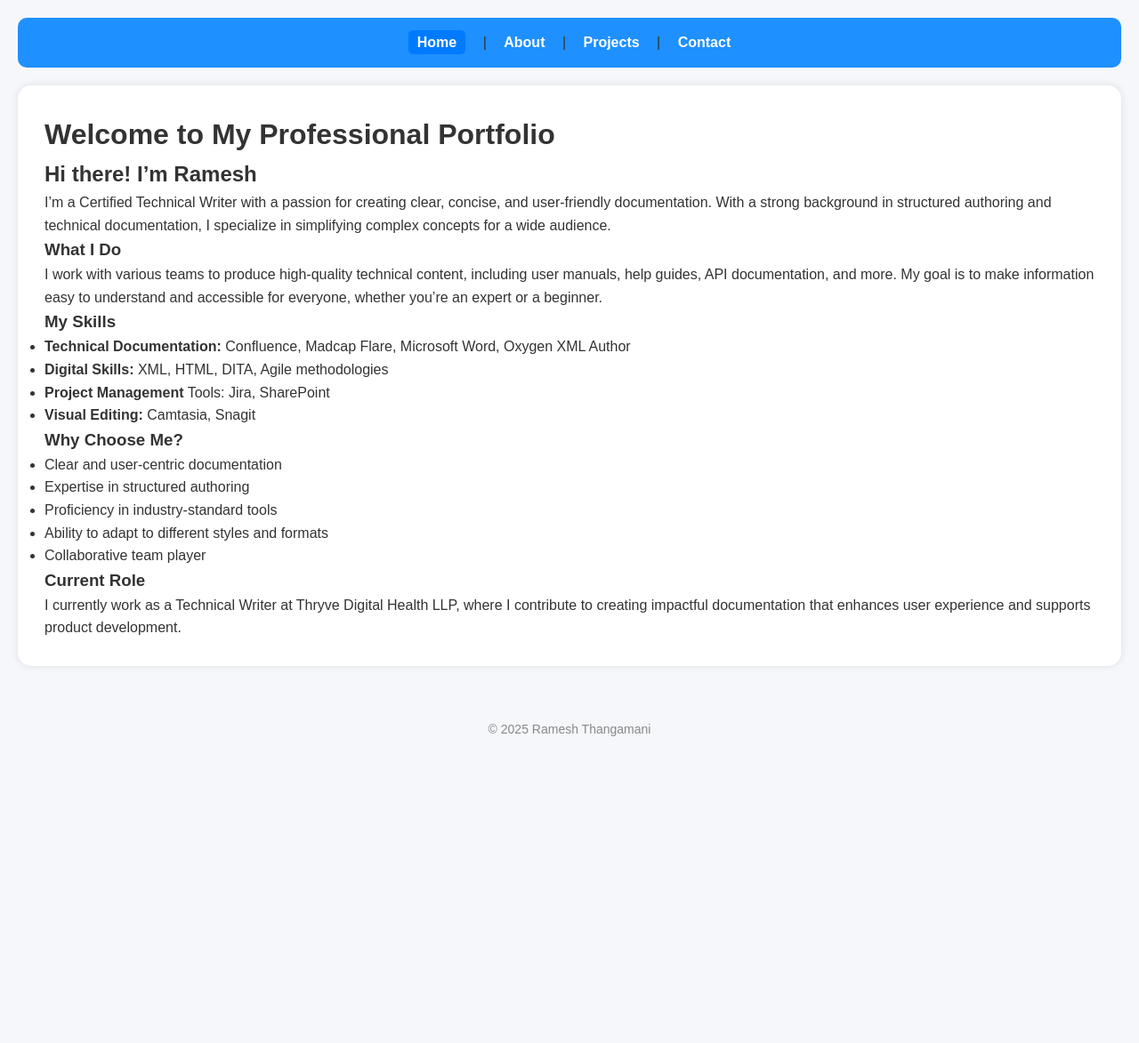
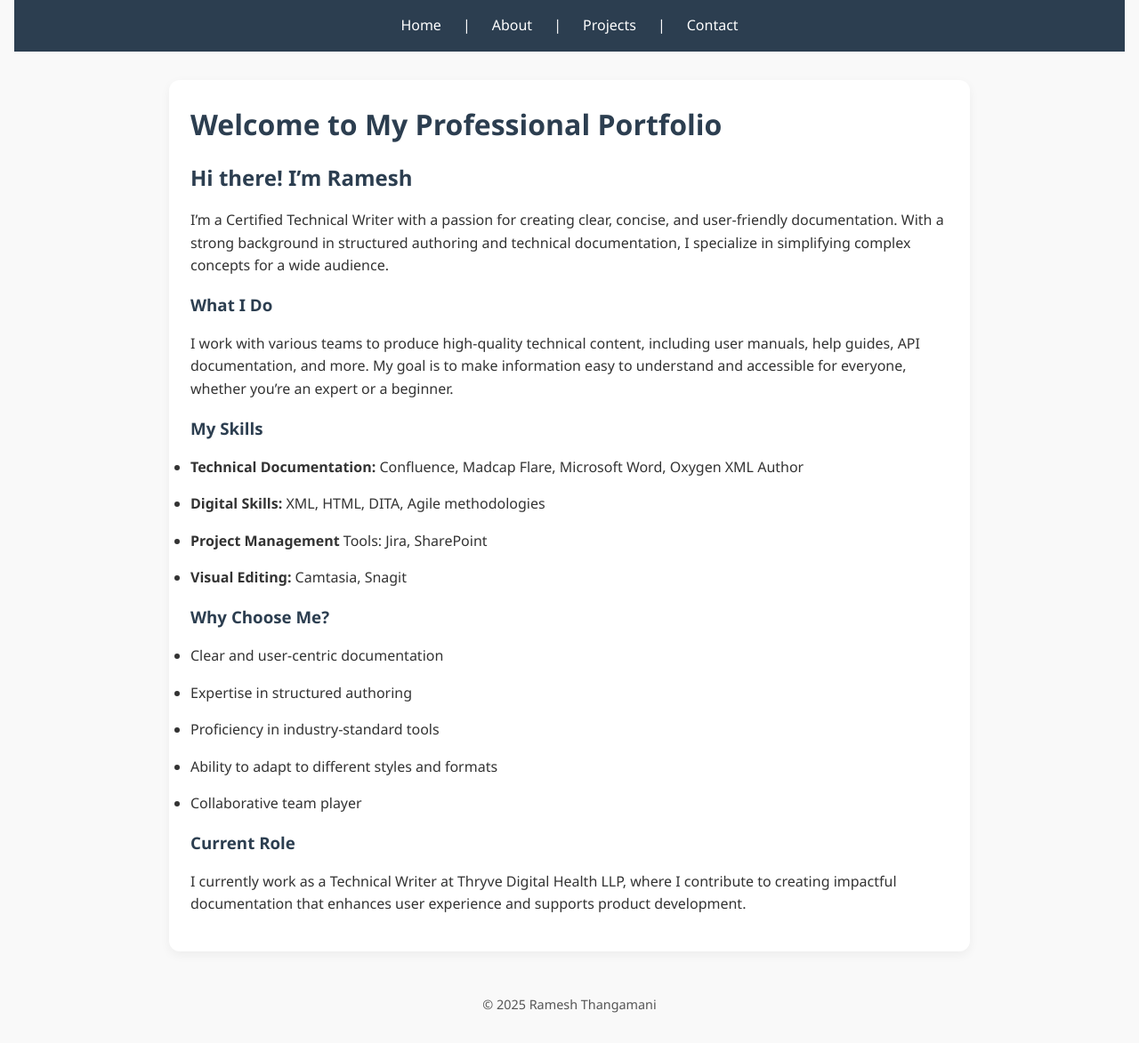
Before and after one commit to Ramesht95/Ramesh-T, a Jekyll site: the page built from index.md, in a window 1280 px wide. Shown: the whole page at 89% size. Built offline with Jekyll 4.4.1, drawn with Linux system fonts in a browser that asks for light colours; before the commit the page ends 900 px from its top, so only the background shows below that.

Commit message:
updated css

```diff
--- a/assets/css/style.css
+++ b/assets/css/style.css
@@ -1,73 +1,96 @@
-/* Basic Reset */
+/* Reset & Base Styles */
 * {
   margin: 0;
   padding: 0;
   box-sizing: border-box;
 }
-
-/* Body Styling */
 body {
-  font-family: Arial, sans-serif;
-  background-color: #f5f7fa;
+  font-family: 'Segoe UI', Tahoma, Geneva, Verdana, sans-serif;
+  background: #f9f9f9;
   color: #333;
-  padding: 20px;
   line-height: 1.6;
+  padding: 0 1rem;
 }
 
-/* Navigation Styling */
+/* Navigation Bar */
 nav {
-  background-color: #1e90ff;
-  padding: 15px;
-  margin-bottom: 20px;
-  border-radius: 10px;
-  text-align: center;
+  background-color: #2c3e50;
+  color: white;
+  display: flex;
+  justify-content: center;
+  gap: 1.5rem;
+  padding: 1rem;
+  flex-wrap: wrap;
 }
-
 nav a {
   color: white;
-  margin: 0 15px;
   text-decoration: none;
-  font-weight: bold;
+  font-weight: 500;
 }
-
 nav a:hover {
   text-decoration: underline;
 }
 
-/* Main Content Styling */
+/* Main Content */
 main {
+  max-width: 900px;
+  margin: 2rem auto;
+  padding: 1.5rem;
   background-color: white;
-  padding: 30px;
-  border-radius: 15px;
-  box-shadow: 0 0 10px rgba(0, 0, 0, 0.1);
+  border-radius: 12px;
+  box-shadow: 0 4px 12px rgba(0,0,0,0.05);
 }
 
-/* Footer Styling */
+/* Section Headings */
+h1, h2, h3 {
+  margin-bottom: 1rem;
+  color: #2c3e50;
+}
+p {
+  margin-bottom: 1rem;
+}
+
+/* Buttons & Links */
+a.button {
+  display: inline-block;
+  background-color: #3498db;
+  color: white;
+  padding: 0.6rem 1rem;
+  border-radius: 6px;
+  text-decoration: none;
+  font-weight: bold;
+}
+a.button:hover {
+  background-color: #2980b9;
+}
+
+/* Footer */
 footer {
   text-align: center;
-  margin-top: 40px;
-  padding-top: 20px;
-  font-size: 14px;
-  color: #888;
+  padding: 1rem;
+  color: #555;
+  font-size: 0.9rem;
 }
 
+/* Responsive Embed */
 iframe {
   width: 100%;
-  height: 600px;
-  max-width: 100%;
+  height: 500px;
   border: none;
 }
 
-@media (max-width: 600px) {
+/* Mobile Adjustments */
+@media (max-width: 768px) {
+  nav {
+    flex-direction: column;
+    align-items: center;
+  }
+
+  main {
+    padding: 1rem;
+  }
+
   iframe {
-    height: 400px;
+    height: 300px;
   }
 }
-
-nav a.active {
-  color: white;
-  background-color: #007BFF;
-  padding: 5px 10px;
-  border-radius: 5px;
-  text-decoration: none;
-}
```
